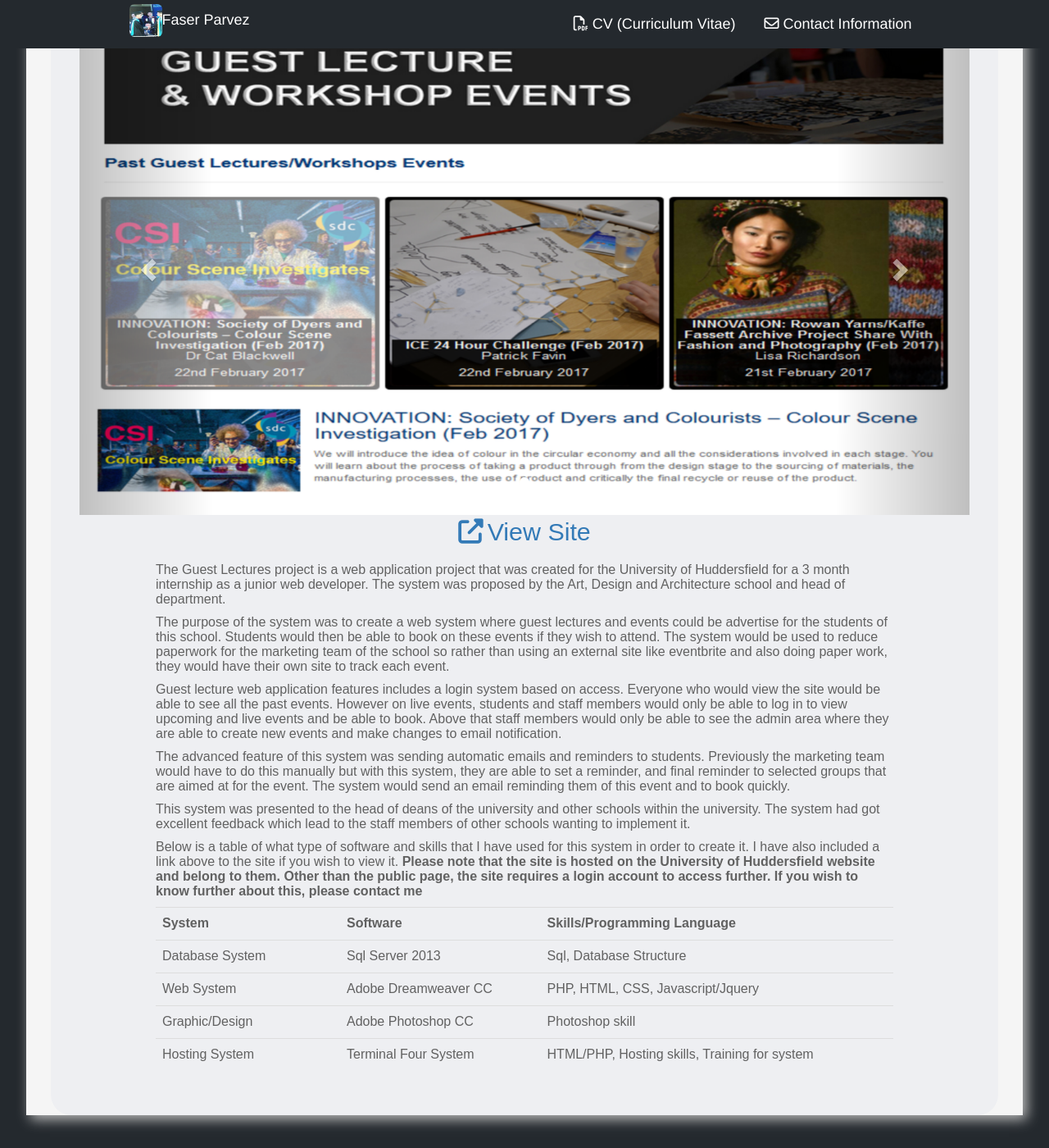
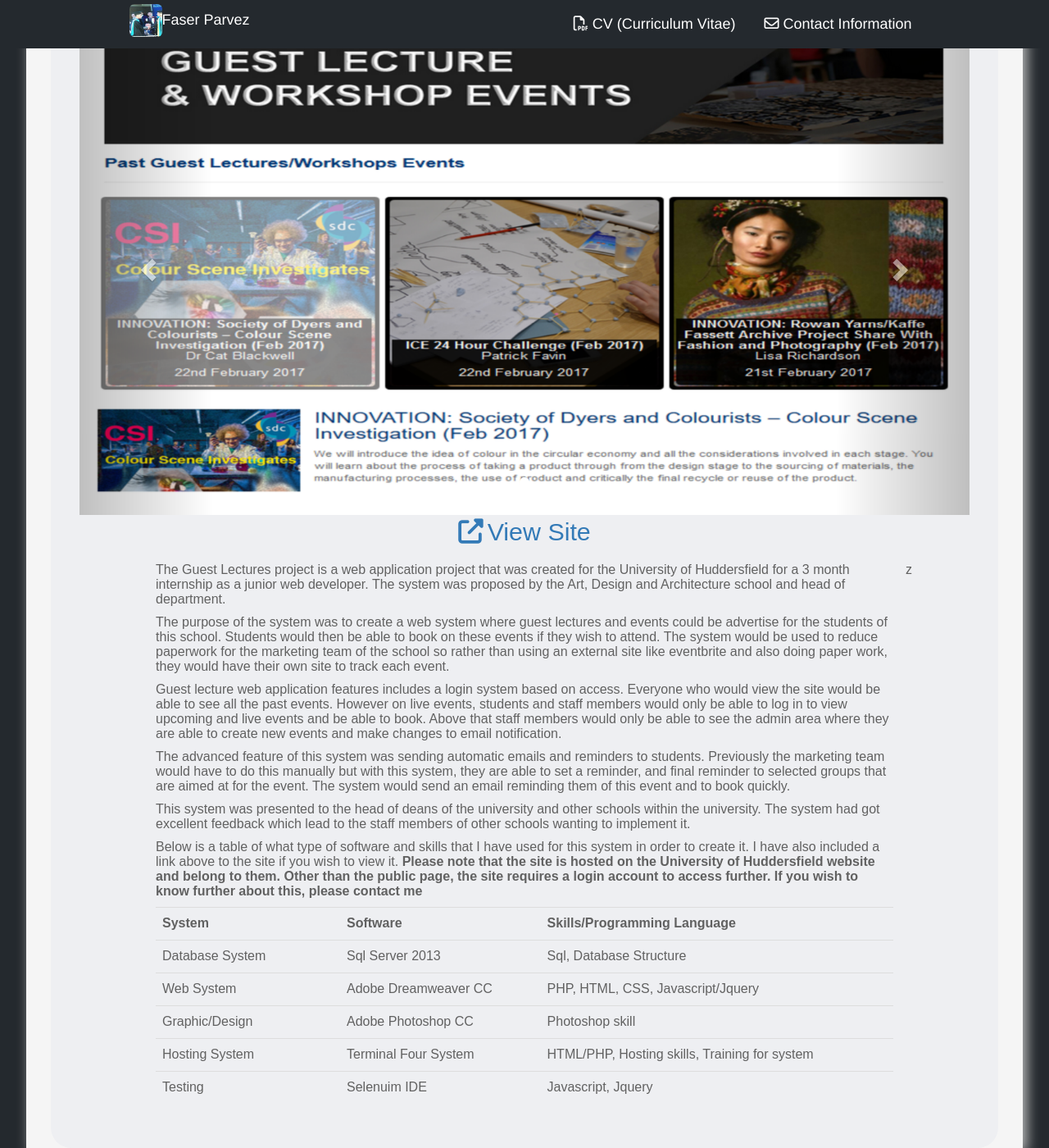
Before and after one commit to FaserParvez/FaserParvez.github.io, a Jekyll site: the page built from guestlectures.html, in a window 1280 px wide and 1400 px high, scrolled down 149 px. Shown: the whole window at 82% size. Built offline with Jekyll 4.4.1, drawn with Linux system fonts in a browser that asks for light colours; nearby versions of some CDN libraries; some web fonts are replaced; library files that are not in the unit come from our copies; comment, search, counter and statistics services are not loaded.

Commit message:
Update guestlectures.html

```diff
--- a/guestlectures.html
+++ b/guestlectures.html
@@ -47,7 +47,7 @@
 								<br />
 
 								<div class="row">
-									<div class="col-md-10 col-md-offset-1">
+z									<div class="col-md-10 col-md-offset-1">
 										<p>The Guest Lectures project is a web application project that was created for the University of Huddersfield for a 3 month internship as a junior web developer. The system was proposed by the Art, Design and Architecture school and head of department.
 										<p>The purpose of the system was to create a web system where guest lectures and events could be advertise for the students of this school. Students would then be able to book on these events if they wish to attend. The system would be used to reduce paperwork for the marketing team of the school so rather than using an external site like eventbrite and also doing paper work, they would have their own site to track each event.</p>
 										<p>Guest lecture web application features includes a login system based on access. Everyone who would view the site would be able to see all the past events. However on live events, students and staff members would only be able to log in to view upcoming and live events and be able to book. Above that staff members would only be able to see the admin area where they are able to create new events and make changes to email notification.</p>
@@ -101,6 +101,15 @@
 													HTML/PHP, Hosting skills, Training for system
 												</td>
 											</tr>
+											<tr>
+												<td class="col-md-3">Testing</td>
+												<td>
+													Selenuim IDE
+												</td>
+												<td>
+													Javascript, Jquery
+												</td>
+											</tr>
 										</table>
 
 									</div>
```
